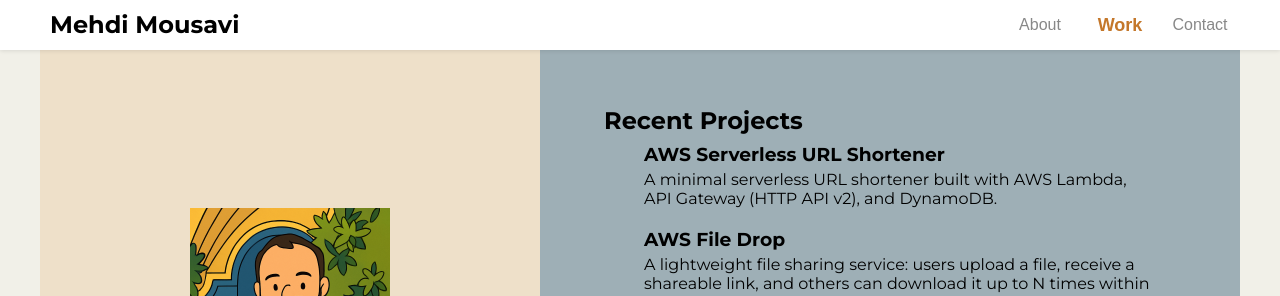
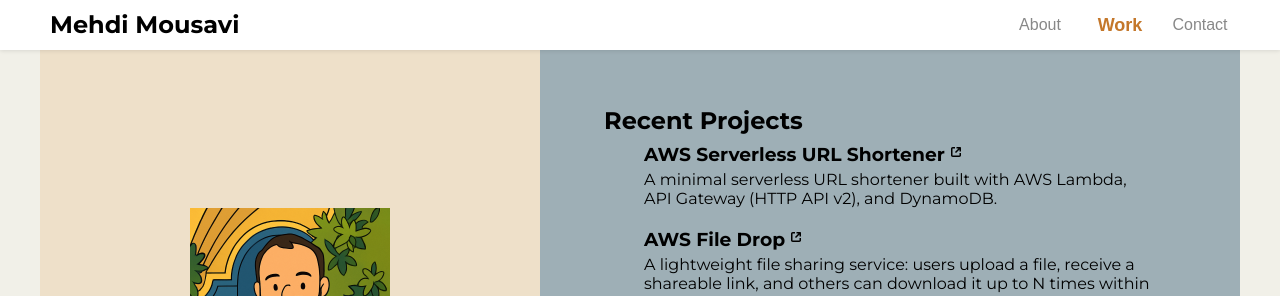
Before and after one commit to BitsOfMehdi/personal-website, a Next.js app: page / in a window 1280 px wide. Both pictures are taken after a click on the button "View My Work". Shown: the top 296 px of the page. Built offline with nearby package versions, Linux system fonts and the light colour scheme.

Commit message:
Add GitHub icon links to project titles in Work section

```diff
--- a/src/components/work.jsx
+++ b/src/components/work.jsx
@@ -36,16 +36,62 @@ export default function Work() {
             <ul>
               <li>
                 <h3>
-                  <a href="https://github.com/BitsOfMehdi/aws-url-shortener/blob/master/README.md" target="_blank" rel="noopener noreferrer">
                     AWS Serverless URL Shortener
+                   <a
+                    className={styles.iconLink}
+                    href="https://github.com/BitsOfMehdi/aws-url-shortener/blob/master/README.md"
+                    target="_blank"
+                    rel="noopener noreferrer"
+                    aria-label="Open AWS Serverless URL Shortener (GitHub)"
+                    title="Open project (GitHub)"
+                  >
+                    <svg
+                      xmlns="http://www.w3.org/2000/svg"
+                      width="18"
+                      height="18"
+                      viewBox="0 0 16 16"
+                      fill="none"
+                      aria-hidden="true"
+                      focusable="false"
+                    >
+                      <path
+                        fillRule="evenodd"
+                        clipRule="evenodd"
+                        fill="currentColor"
+                        d="M11.5 9.75V11.25C11.5 11.3881 11.3881 11.5 11.25 11.5H4.75C4.61193 11.5 4.5 11.3881 4.5 11.25L4.5 4.75C4.5 4.61193 4.61193 4.5 4.75 4.5H6.25H7V3H6.25H4.75C3.7835 3 3 3.7835 3 4.75V11.25C3 12.2165 3.7835 13 4.75 13H11.25C12.2165 13 13 12.2165 13 11.25V9.75V9H11.5V9.75ZM8.5 3H9.25H12.2495C12.6637 3 12.9995 3.33579 12.9995 3.75V6.75V7.5H11.4995V6.75V5.56066L8.53033 8.52978L8 9.06011L6.93934 7.99945L7.46967 7.46912L10.4388 4.5H9.25H8.5V3Z"
+                      ></path>
+                    </svg>
                   </a>
                 </h3>
                 <p>A minimal serverless URL shortener built with AWS Lambda, API Gateway (HTTP API v2), and DynamoDB.</p>
               </li>
               <li>
                 <h3>
-                  <a href="https://github.com/BitsOfMehdi/aws-file-drop/blob/master/README.md" target="_blank" rel="noopener noreferrer">
                     AWS File Drop
+                    <a
+                    className={styles.iconLink}
+                    href="https://github.com/BitsOfMehdi/aws-file-drop/blob/master/README.md"
+                    target="_blank"
+                    rel="noopener noreferrer"
+                    aria-label="Open AWS File Drop (GitHub)"
+                    title="Open project (GitHub)"
+                  >
+                    <svg
+                      xmlns="http://www.w3.org/2000/svg"
+                      width="18"
+                      height="18"
+                      viewBox="0 0 16 16"
+                      fill="none"
+                      aria-hidden="true"
+                      focusable="false"
+                    >
+                      <path
+                        fillRule="evenodd"
+                        clipRule="evenodd"
+                        fill="currentColor"
+                        d="M11.5 9.75V11.25C11.5 11.3881 11.3881 11.5 11.25 11.5H4.75C4.61193 11.5 4.5 11.3881 4.5 11.25L4.5 4.75C4.5 4.61193 4.61193 4.5 4.75 4.5H6.25H7V3H6.25H4.75C3.7835 3 3 3.7835 3 4.75V11.25C3 12.2165 3.7835 13 4.75 13H11.25C12.2165 13 13 12.2165 13 11.25V9.75V9H11.5V9.75ZM8.5 3H9.25H12.2495C12.6637 3 12.9995 3.33579 12.9995 3.75V6.75V7.5H11.4995V6.75V5.56066L8.53033 8.52978L8 9.06011L6.93934 7.99945L7.46967 7.46912L10.4388 4.5H9.25H8.5V3Z"
+                      ></path>
+                    </svg>
                   </a>
                 </h3>
                 <p>A lightweight file sharing service: users upload a file, receive a shareable link, and others can download it up to N times within D days.</p>
--- a/src/components/work.module.css
+++ b/src/components/work.module.css
@@ -65,6 +65,47 @@
   line-height: 1.2;
 }
 
+.iconLink {
+  position: relative;
+  display: inline-flex;
+  align-items: center;
+  justify-content: center;
+  width: 1rem;
+  height: 1rem;
+  border-radius: 9999px;
+  color: inherit; /* match surrounding text color */
+  text-decoration: none;
+  outline: none;
+  margin-inline-start: 3px;
+}
+
+/* Light circle (glow) appears on hover/focus */
+.iconLink::before {
+  content: "";
+  position: absolute;
+  inset: -4px; /* slightly larger than the icon */
+  border-radius: inherit;
+  background: radial-gradient(circle, rgba(255,255,255,0.35) 0%, rgba(255,255,255,0.08) 60%, rgba(255,255,255,0) 70%);
+  opacity: 0;
+  transform: scale(0.9);
+  transition: opacity 160ms ease, transform 160ms ease;
+  pointer-events: none; /* keep clicks on the anchor */
+}
+
+.iconLink:hover::before,
+.iconLink:focus-visible::before {
+  opacity: 1;
+  transform: scale(1);
+}
+
+/* Optional: subtle icon lift on hover */
+.iconLink:hover svg,
+.iconLink:focus-visible svg {
+  transform: translateY(-1px);
+}
+
+
+
 @media (max-width: 767px) {
   .container {
     padding-block: 50px 0;
```
